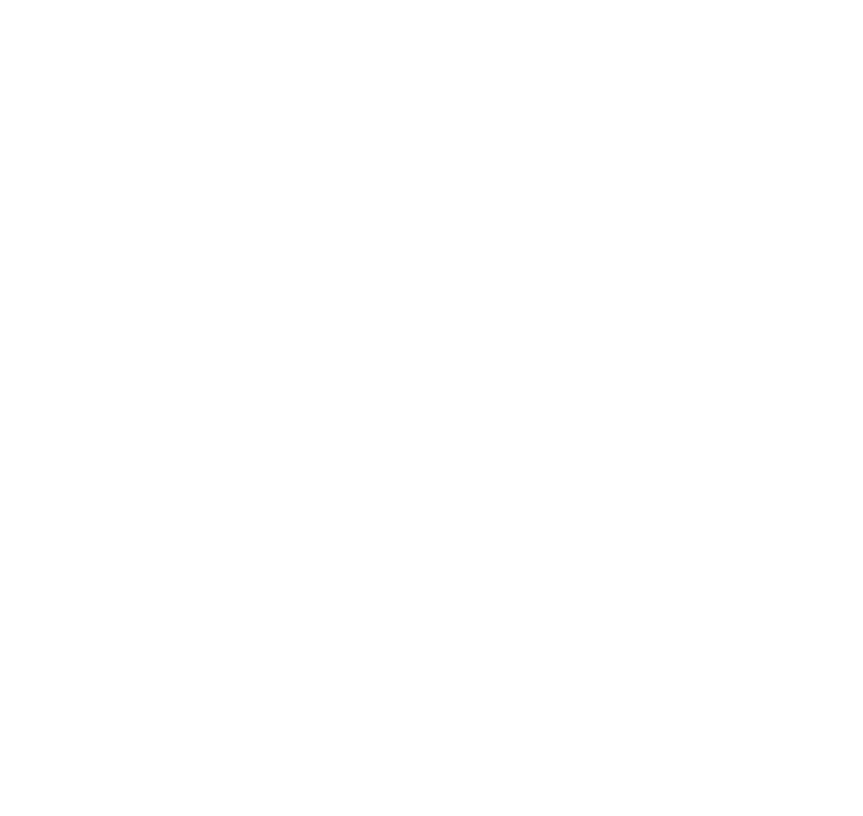
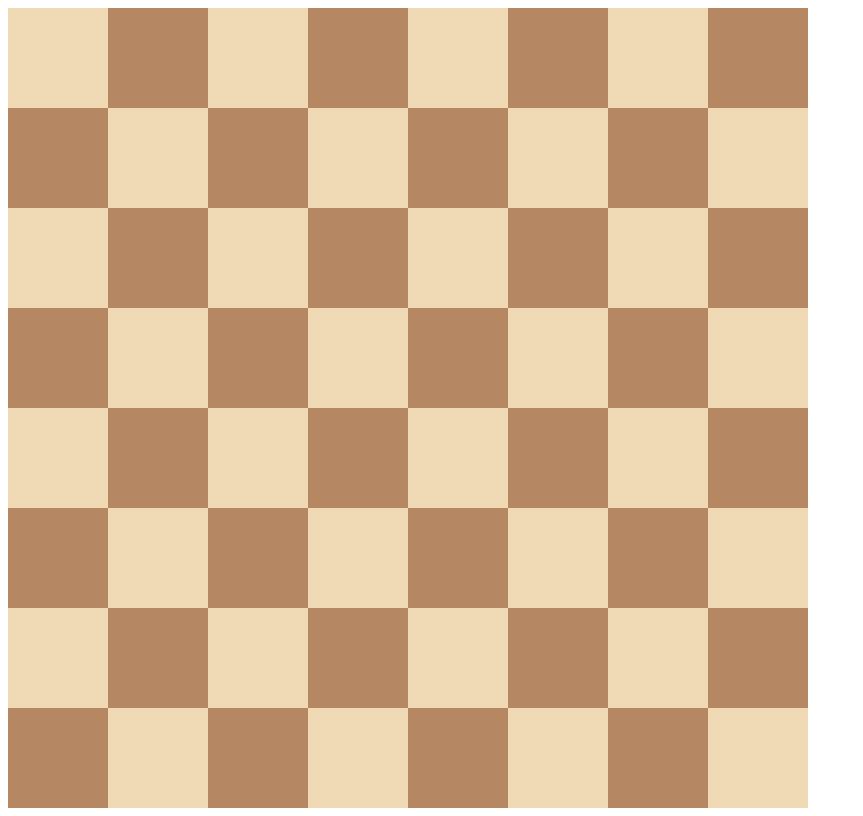
Before and after one commit to Mensaloveable/Frontend-Angela-Yu, a plain HTML site: page 10.0 Display Grid/index.html in a window 1280 px wide. Shown: the whole page, without its empty margins (0-863 px from the left). Drawn offline with Linux system fonts and the light colour scheme.

Commit message:
cheers chess

```diff
--- a/10.0 Display Grid/index.html
+++ b/10.0 Display Grid/index.html
@@ -7,6 +7,25 @@
     /* Write your code here */
     /* Each square should be 100px by 100px */
     /* My colours for white: #f0d9b5, black: #b58863 */
+    .container {
+      display: grid;
+      max-width: 800px;
+      grid-template-rows: 1fr 1fr 1fr 1fr 1fr 1fr 1fr 1fr;
+      grid-template-columns: 1fr 1fr 1fr 1fr 1fr 1fr 1fr 1fr;
+      gap: 0;
+    }
+
+    .white {
+      height: 100px;
+      width: 100px;
+      background: #F0D9B5;
+    }
+
+    .black {
+      height: 100px;
+      width: 100px;
+      background-color: #B58863;
+    }
   </style>
 </head>
 
```
